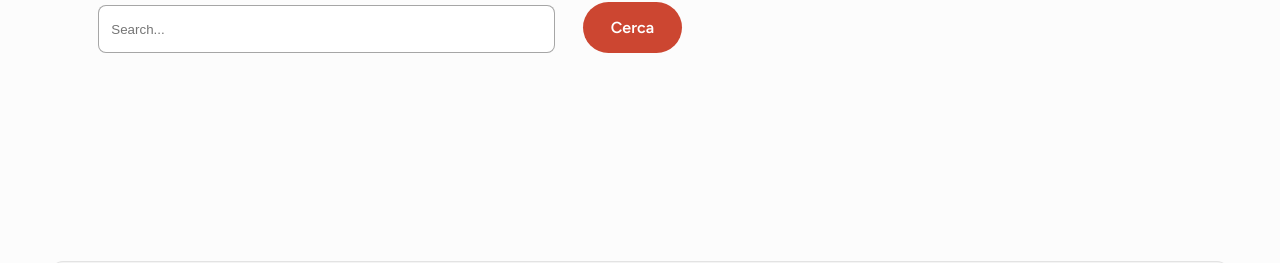
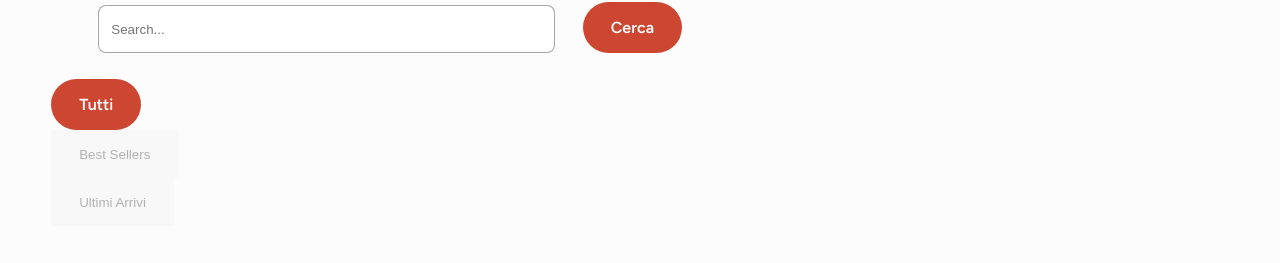
Before and after one commit to lorenzoferrante97/scarpe_diem, a React (Vite) app in the folder frontend/: page /search in a window 1280 px wide. Shown: the part 316-579 px from the top of the page. Built offline with nearby package versions, Linux system fonts and the light colour scheme; no server answers.

Commit message:
modify: Seach page

```diff
--- a/frontend/src/pages/SerchPage.jsx
+++ b/frontend/src/pages/SerchPage.jsx
@@ -1,11 +1,60 @@
-import { Link } from 'react-router-dom';
-import { useGlobalContext } from '../contexts/GlobalContext';
-import Card from '../components/Card';
-import { useEffect } from 'react';
+import { Link, useSearchParams } from "react-router-dom";
+import Card from "../components/Card";
+import { useEffect, useState } from "react";
 
 export default function SearchPage() {
-  const { setSearchTerm, handleSearch, searchResults } = useGlobalContext();
+  const [searchTerm, setSearchTerm] = useState("");
+  const [searchResults, setSearchResults] = useState([]);
+  const [searchParams, setSearchParams] = useSearchParams();
 
+  // Recupera il termine di ricerca e il filtro dall'URL
+  const searchTermFromUrl = searchParams.get("name") || "";
+  const filterFromUrl = searchParams.get("filter") || "";
+
+  // Funzione per eseguire la fetch in base al filtro e al termine di ricerca
+  const fetchResults = (term, filter) => {
+    let url;
+    if (filter === "bestsellers") {
+      url = `http://localhost:3000/products/bestsellers${
+        term ? `?name=${term}` : ""
+      }`;
+    } else if (filter === "newarrivals") {
+      url = `http://localhost:3000/products/newarrivals${
+        term ? `?name=${term}` : ""
+      }`;
+    } else {
+      url = term
+        ? `http://localhost:3000/products/search?name=${term}`
+        : "http://localhost:3000/products/search";
+    }
+
+    fetch(url)
+      .then((response) => response.json())
+      .then((data) => setSearchResults(data))
+      .catch((error) => console.error(error));
+  };
+
+  // Sincronizza lo stato e avvia la ricerca al caricamento
+  useEffect(() => {
+    setSearchTerm(searchTermFromUrl);
+    fetchResults(searchTermFromUrl, filterFromUrl);
+  }, [searchTermFromUrl, filterFromUrl]);
+
+  // Gestisce l'invio del form
+  const handleSearch = (event) => {
+    event.preventDefault();
+    const term = searchTerm.trim().toLowerCase();
+    setSearchParams({ name: term, filter: filterFromUrl });
+    fetchResults(term, filterFromUrl);
+  };
+
+  // Gestisce la selezione del filtro
+  const handleFilterChange = (filter) => {
+    setSearchParams({ name: searchTermFromUrl, filter });
+    fetchResults(searchTermFromUrl, filter);
+  };
+
+  const isDisabled = !searchTerm.trim();
   return (
     <>
       <main>
@@ -18,46 +67,70 @@ export default function SearchPage() {
               <label htmlFor="search" className="text-big">
                 Cerca per nome scarpa, brand o categoria
               </label>
-              <input name="search" type="text" className="search-input" placeholder="Search..." aria-label="Search" aria-describedby="button-addon2" onChange={(e) => setSearchTerm(e.target.value)} />
+              <input
+                name="search"
+                type="text"
+                className="search-input"
+                placeholder="Search..."
+                aria-label="Search"
+                aria-describedby="button-addon2"
+                value={searchTerm}
+                onChange={(e) => setSearchTerm(e.target.value)}
+              />
             </div>
             <button className="btn btn-accent" type="submit" id="button-addon2">
               Cerca
             </button>
           </form>
+          {/* Pulsanti per i filtri */}
+          <div className="filter-buttons" style={{ marginTop: "10px" }}>
+            <button
+              className={`btn ${
+                filterFromUrl === "" ? "btn-accent" : "btn-outline"
+              }`}
+              onClick={() => handleFilterChange("")}
+            >
+              Tutti
+            </button>
+            <button
+              className={`btn ${
+                filterFromUrl === "bestsellers" ? "btn-accent" : "btn-outline"
+              }`}
+              onClick={() => handleFilterChange("bestsellers")}
+              disabled={isDisabled}
+            >
+              Best Sellers
+            </button>
+            <button
+              className={`btn ${
+                filterFromUrl === "newarrivals" ? "btn-accent" : "btn-outline"
+              }`}
+              onClick={() => handleFilterChange("newarrivals")}
+              disabled={isDisabled}
+            >
+              Ultimi Arrivi
+            </button>
+          </div>
         </section>
-        {/* elenco risultati di ricerca */}
+        {/* Elenco risultati di ricerca */}
         <section className="search-results">
-          {
-            searchResults.length > 0 ? (
-              <div className="search-results-container">
-                <span className="text-big">Risultati di ricerca</span>
-                <ul className="search-results-list">
-                  {searchResults.map((result) => {
-                    return (
-                      <Card key={result.slug} content={result} />
-                      // <li className="" key={result.slug}>
-                      //   <Link to={`/product/${result.slug}`} className=" ">
-                      //     <img
-                      //       src={result.image}
-                      //       alt={result.name}
-                      //       style={{
-                      //         width: '50px',
-                      //         height: 'auto',
-                      //         marginRight: '10px',
-                      //       }}
-                      //     />
-                      //     {result.name} - {result.name_category} - {result.name_brand}
-                      //   </Link>
-                      // </li>
-                    );
-                  })}
-                </ul>
+          {searchResults.length > 0 ? (
+            <div className="search-results-container">
+              <span className="text-big">Risultati di ricerca</span>
+              <h2> Risultati trovati: {searchResults.length}</h2>
+              <ul className="search-results-list">
+                {searchResults.map((result) => (
+                  <Card key={result.slug} content={result} />
+                ))}
+              </ul>
+            </div>
+          ) : (
+            (searchTermFromUrl || filterFromUrl) && (
+              <div className="">
+                <h2>Nessun risultato trovato</h2>
               </div>
-            ) : null
-            // <div className="">
-            //   <h2>No results found</h2>
-            // </div>
-          }
+            )
+          )}
         </section>
       </main>
     </>
```
Also changed, not shown: 1 other file (tests, documents, lock files or other folders).
